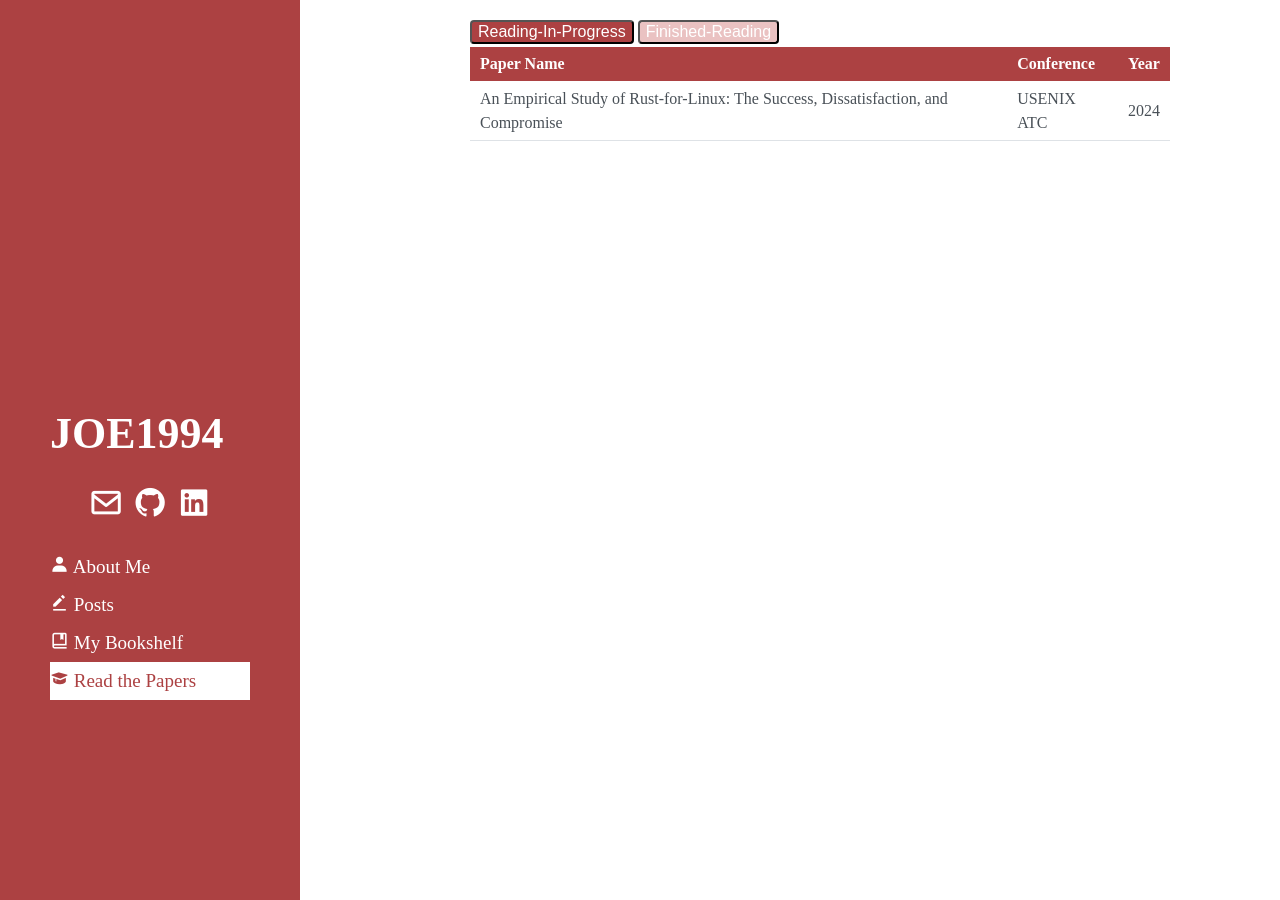
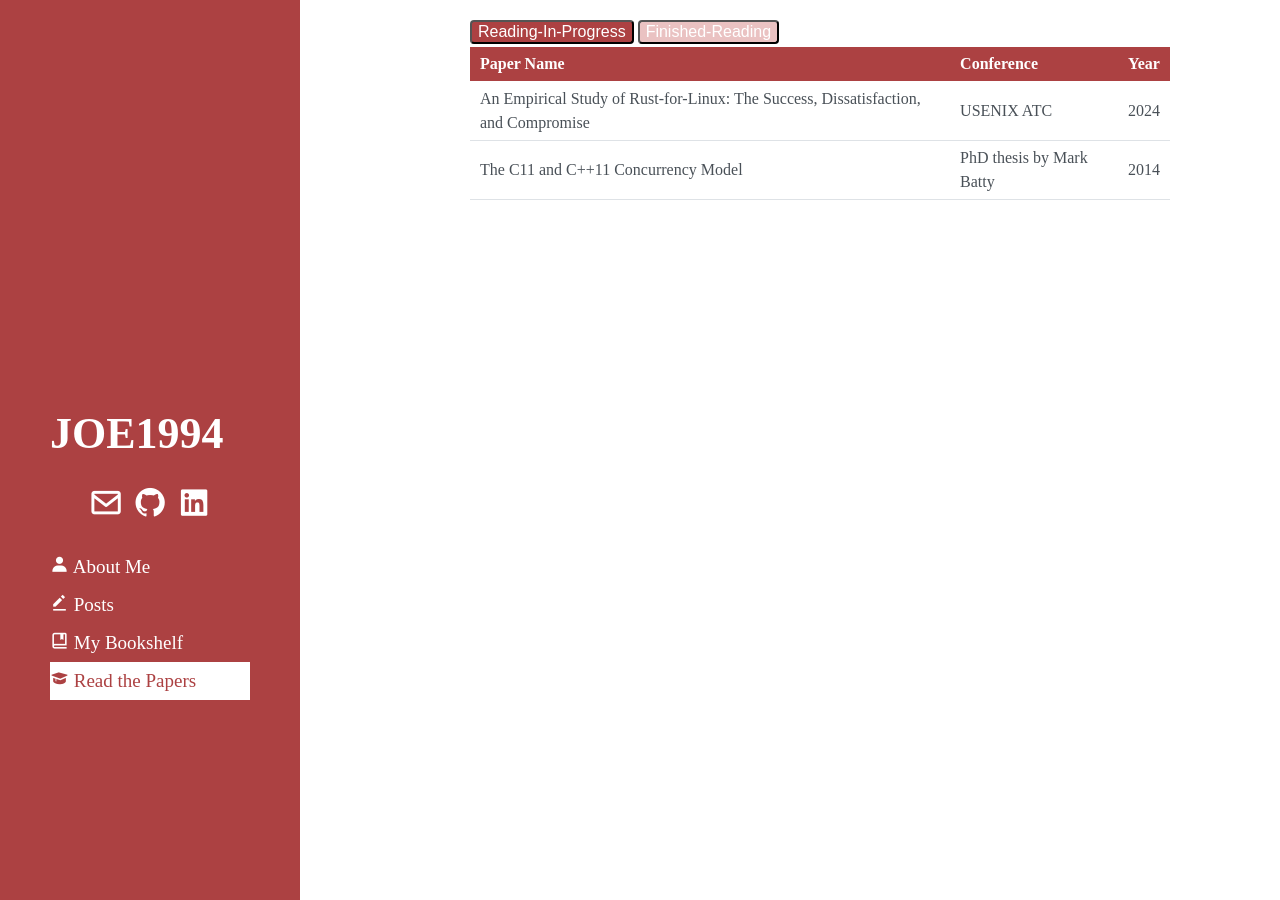
Before and after one commit to JOE1994/JOE1994.github.io, a Jekyll site: the page built from read_the_papers.html, in a window 1280 px wide. Built offline with Jekyll 4.4.1, drawn with Linux system fonts in a browser that asks for light colours; some web fonts are replaced.

Commit message:
[paper] c11 & c++11 concurrency model thesis

```diff
--- a/_data/papers_reading.yml
+++ b/_data/papers_reading.yml
@@ -2,3 +2,8 @@
   conf: USENIX ATC
   year: 2024
   link: https://www.usenix.org/conference/atc24/presentation/li-hongyu
+
+- name: "The C11 and C++11 Concurrency Model"
+  conf: "PhD thesis by Mark Batty"
+  year: 2014
+  link: https://www.cs.kent.ac.uk/people/staff/mjb211/docs/toc.pdf
```
